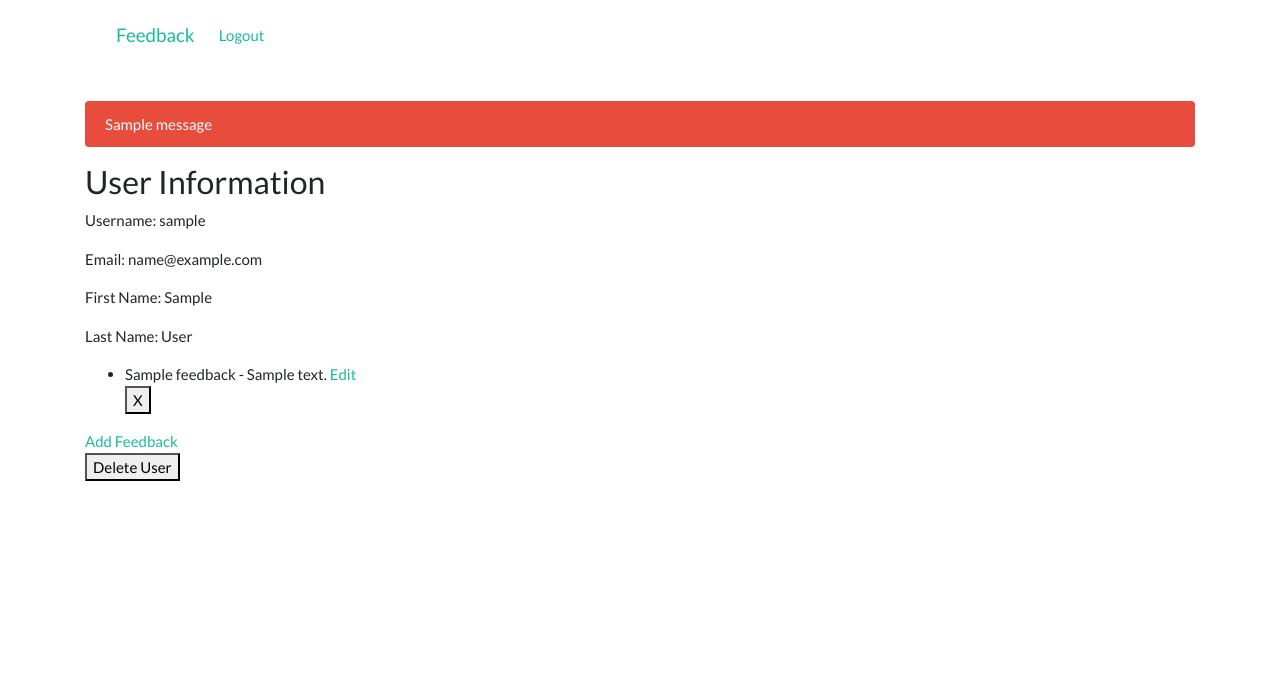
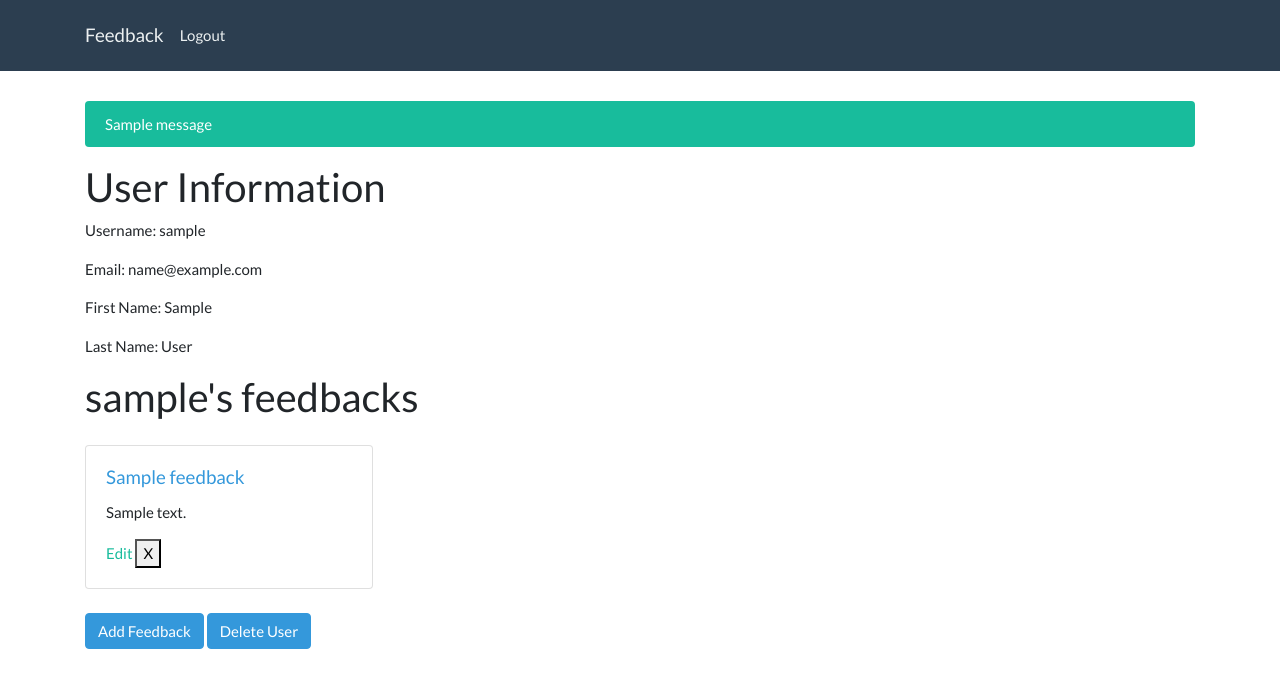
Before and after one commit to lc1715/Authentication-Authorization-Flask-Feedback-Exercise, a Flask app: a page that uses templates/base.html in a window 1280 px wide. Shown: the top 688 px of the page. Run offline with Flask 3, Linux system fonts and the light colour scheme; the visitor is signed in with stand-in values (Sample User, id 1); tables that the repository leaves empty hold one stand-in row (values such as "Sample post"); one stand-in notice (Sample message) is shown.

Commit message:
updated files

```diff
--- a/app.py
+++ b/app.py
@@ -20,13 +20,16 @@ toolbar = DebugToolbarExtension(app)
 
 @app.route('/')
 def homepage():
+    """Homepage of site, redirect to '/register'"""
     return redirect('/register')
 
 @app.route('/username/<username>/feedback/add', methods=['GET', 'POST'])
 def add_feedback(username):
+    """Allow a user to add feedback, show user's page"""
+
     # Check that the user is logged in before she can add feedback
     if 'user_username' not in session:
-        flash('Please register or login first!')
+        flash('Please register or login first!', 'success')
         return redirect('/register')
 
     ###GET request####
@@ -52,9 +55,15 @@ def edit_feedback(feedback_id):
     form = FeedbackForm()
 
     feedback = Feedback.query.get_or_404(feedback_id)
+    # form = FeedbackForm(obj=feedback)
+    # I could have just put this line, form = FeedbackForm(obj=feedback), right
+    # after getting the feedback object out in the above line and then prefill in
+    # the form, FeedbackForm, to what was originally in that feedback object. So
+    # in other words, I could have done this instead of in hte edit_feedback.html template.
+    # {{form.title(class_="form-control", value=feedback.title)}}
 
     if 'user_username' not in session:
-        flash('Please register or login first!')
+        flash('Please register or login first!', 'info')
         return redirect('/register')
         # If there is no user logged in then he needs to log in first before he can view the update form
 
@@ -68,7 +77,7 @@ def edit_feedback(feedback_id):
             db.session.commit()
             return redirect(f'/username/{feedback.user.username}')
         else:
-            flash("You don't have persmission to do that!")
+            flash("You don't have persmission to do that!", 'primary')
         # If the owner of the feedback is the same user that is logged in,
         # then we will allow him to update the feedback.
     return render_template('edit_feedback.html', form=form, feedback=feedback )
@@ -82,7 +91,7 @@ def delete_feedback(feedback_id):
         db.session.commit()
         return redirect(f"/username/{session['user_username']}")
 
-    flash("You don't have permission to do that!")
+    flash("You don't have permission to do that!", 'danger')
     return redirect('/login')
 
 
@@ -90,7 +99,7 @@ def delete_feedback(feedback_id):
 def users_info(username):
     # Check that the user is logged in and registered before she can view her info
     if 'user_username' not in session:
-        flash('Please register or login first!')
+        flash('Please register or login first!', 'success')
         return redirect('/register')
 
     # user_obj = User.query.filter_by(username=username)
@@ -113,7 +122,7 @@ def delete_user(username):
         session.pop('user_username')
         return redirect('/register')
     else:
-        flash("You don't have permission to do that!")
+        flash("You don't have permission to do that!", 'danger')
     return redirect('/register')
 
 
@@ -139,7 +148,7 @@ def register_user():
 
         session['user_username'] = new_user.username
 
-        flash('Welcome! Successfully created your account!')
+        flash('Welcome! Successfully created your account!', 'info')
         return redirect(f'/username/{username}')
 
     return render_template('register.html', form=form)
@@ -159,7 +168,7 @@ def login_user():
         # if user_obj and session['user_username'] == user_obj.username:
         if user_obj:
             session['user_username'] = user_obj.username
-            flash(f'Welcome back, {user_obj.username}')
+            flash(f'Welcome back, {user_obj.username}', 'success')
             return redirect(f'/username/{user_obj.username}')
         else:
             form.username.errors = ['Invalid username/password']
@@ -169,5 +178,5 @@ def login_user():
 @app.route('/logout')
 def logout_user():
     session.pop('user_username')
-    flash('You are logged out')
+    flash('You are logged out', 'info')
     return redirect('/login')
--- a/templates/base.html
+++ b/templates/base.html
@@ -10,24 +10,23 @@
 </head>
 
 <body>
+    <!-- <div class="container"> -->
+    <!-- navbar-expand-lg bg-body-tertiary -->
+    <nav class="navbar navbar-light bg-primary justify-content-between">
         <div class="container">
-        <nav class="navbar navbar-expand-lg bg-body-tertiary">
-            <div class="container-fluid">
-
-                <div class="collapse navbar-collapse" id="navbarNav">
-                    <ul class="navbar-nav">
+            <ul class="nav navbar-nav flex-row float-right">
                 {% if 'user_username' in session %}
-                        <a class="navbar-brand" href="/username/{{session['user_username']}}">Feedback</a>
+                <a class="navbar-brand text-light" href="/username/{{session['user_username']}}">Feedback</a>
                 <li class="nav-item">
-                            <a class="nav-link" href="/logout">Logout</a>
+                    <a class="nav-link pr-3 text-light" href="/logout">Logout</a>
                 </li>
                 {% else %}
-                        <a class="navbar-brand" href="/login">Feedback</a>
+                <a class="navbar-brand text-light" href="/login">Feedback</a>
                 <li class=" nav-item">
-                            <a class="nav-link active" aria-current="page" href="/register">Register</a>
+                    <a class="nav-link pr-3 text-light" href="/register">Register</a>
                 </li>
                 <li class="nav-item">
-                            <a class="nav-link" href="/login">Login</a>
+                    <a class="nav-link pr-3 text-light" href="/login">Login</a>
                 </li>
                 {% endif %}
             </ul>
@@ -38,15 +37,15 @@
             <a href="/login">Login</a>
          -->
     </nav>
-    </div>
+    <!-- </div> -->
 
 
     <!-- Since we're using bootstrap. Added class='container' so taht all of our
     html templates will have container and be centered on the screen -->
     <div class="container" style="margin-top: 2em">
 
-        {% for msg in get_flashed_messages() %}
-        <div class="alert alert-danger">{{ msg }}</div>
+        {% for category, msg in get_flashed_messages(with_categories=True) %}
+        <div class="alert alert-{{category}}">{{ msg }}</div>
         {% endfor %}
         <!-- {% for category, msg in get_flashed_messages(with_categories=True) %}
         <div class="alert alert-{{category}}">{{ msg }}</div>
--- a/templates/users_info.html
+++ b/templates/users_info.html
@@ -2,7 +2,7 @@
 
 {% block content %}
 <!-- Show user's personal information -->
-<h3>User Information</h3>
+<h2>User Information</h2>
 
 <p>Username: {{user_obj.username}}</p>
 
@@ -14,7 +14,49 @@
 
 
 <!-- Show user's feedbacks -->
+<!--
+<div class="card" style="width: 18rem;">
+    <div class="card-body">
+        <h5 class="card-title">Card title</h5>
+        <h6 class="card-subtitle mb-2 text-muted">Card subtitle</h6>
+        <p class="card-text">Some quick example text to build on the card title and make up the bulk of the card's
+            content.</p>
+        <a href="#" class="card-link">Card link</a>
+        <a href="#" class="card-link">Another link</a>
+    </div>
+</div> -->
+<!-- Show user's feedbacks -->
+
+<h2>{{user_obj.username}}'s feedbacks</h2>
 {% if feedbacks%}
+
+{% for feedback in feedbacks %}
+
+<div class="card my-4" style="width: 18rem;">
+    <div class="card-body">
+        <h5 class="card-title text-info">{{feedback.title}}</h5>
+        <p class="card-text">{{feedback.content}}</p>
+        <a href="/feedback/{{feedback.id}}/update" class="card-link">Edit</a>
+        <form style="display: inline;" action="/feedback/{{feedback.id}}/delete" method="POST">
+            <button>X</button>
+        </form>
+    </div>
+</div>
+{% endfor %}
+
+{% endif %}
+
+<!-- Link to add feedback -->
+<a class="btn btn-info btn-md" href="/username/{{user_obj.username}}/feedback/add">Add
+    Feedback</a>
+<form style="display: inline;" action="/users/{{user_obj.username}}/delete">
+    <button class="btn btn-info btn-md">Delete User</button>
+</form>
+
+{% endblock %}
+
+<!-- Show user's feedbacks -->
+<!-- {% if feedbacks%}
 <ul>
     {% for feedback in feedbacks %}
     <li>{{feedback.title}} - {{feedback.content}}
@@ -25,12 +67,4 @@
     </li>
     {% endfor %}
 </ul>
-{% endif %}
-
-<!-- Link to add feedback -->
-<a href="/username/{{user_obj.username}}/feedback/add">Add Feedback</a>
-<form action="/users/{{user_obj.username}}/delete">
-    <button>Delete User</button>
-</form>
-
-{% endblock %}
+{% endif %} -->
```
Lines whose indentation alone changed are shown as unchanged.
